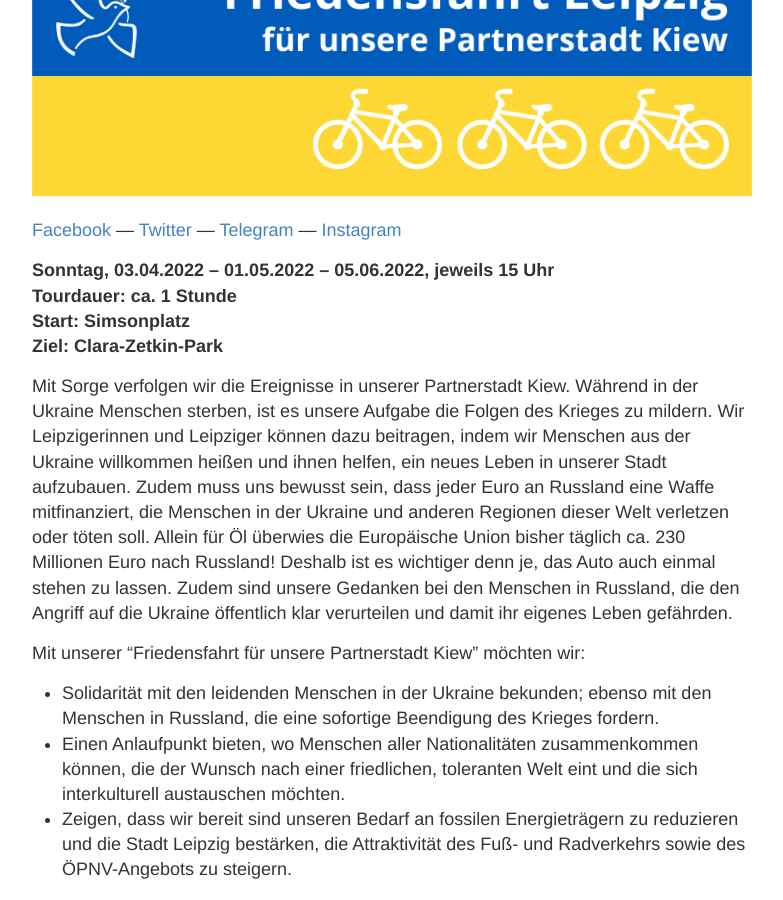
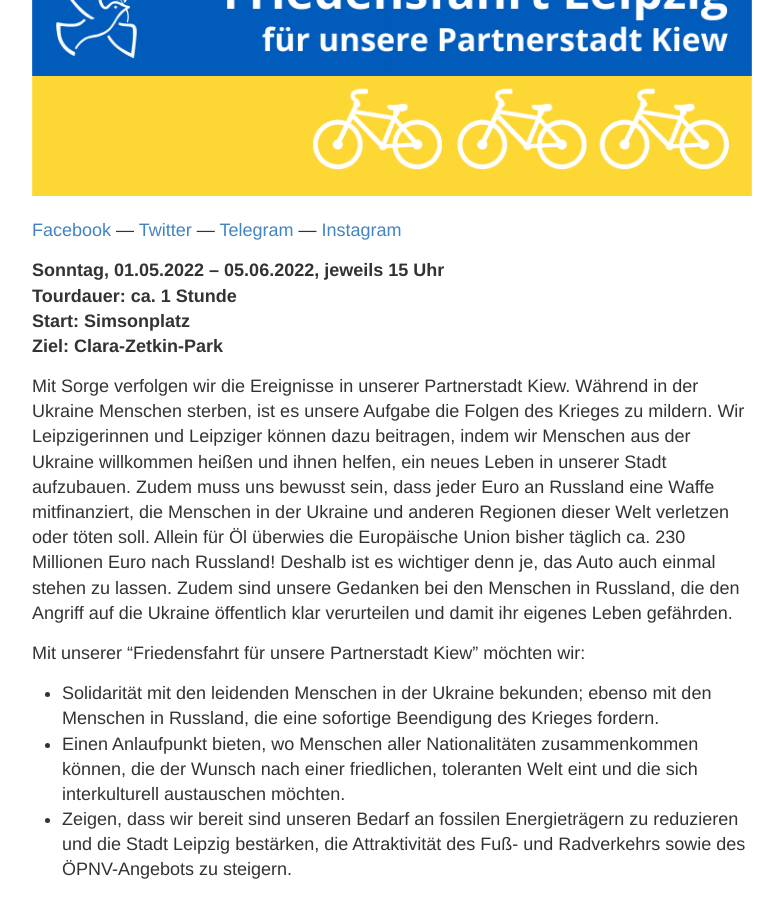
Before and after one commit to s4f-leipzig/s4f-leipzig.github.io, a Jekyll site: the page built from Friedensfahrt.md, in a window 1280 px wide and 900 px high, scrolled down 332 px. Shown: the whole window, without its empty margins (248-1031 px from the left). Built offline with Jekyll 4.4.1, drawn with Linux system fonts in a browser that asks for light colours.

Commit message:
Update Friedensfahrt.md

```diff
--- a/Friedensfahrt.md
+++ b/Friedensfahrt.md
@@ -16,7 +16,7 @@ permalink: /friedensfahrt/
 <a href="https://t.me/FriedensfahrtLeipzig">Telegram</a> ---
 <a href="https://www.instagram.com/friedensfahrtleipzig/">Instagram</a>
 
-<b>Sonntag, 03.04.2022 – 01.05.2022 – 05.06.2022, jeweils 15 Uhr<br>
+<b>Sonntag, 01.05.2022 – 05.06.2022, jeweils 15 Uhr<br>
 Tourdauer: ca. 1 Stunde<br>
 Start: Simsonplatz<br>
 Ziel: Clara-Zetkin-Park</b>
```
